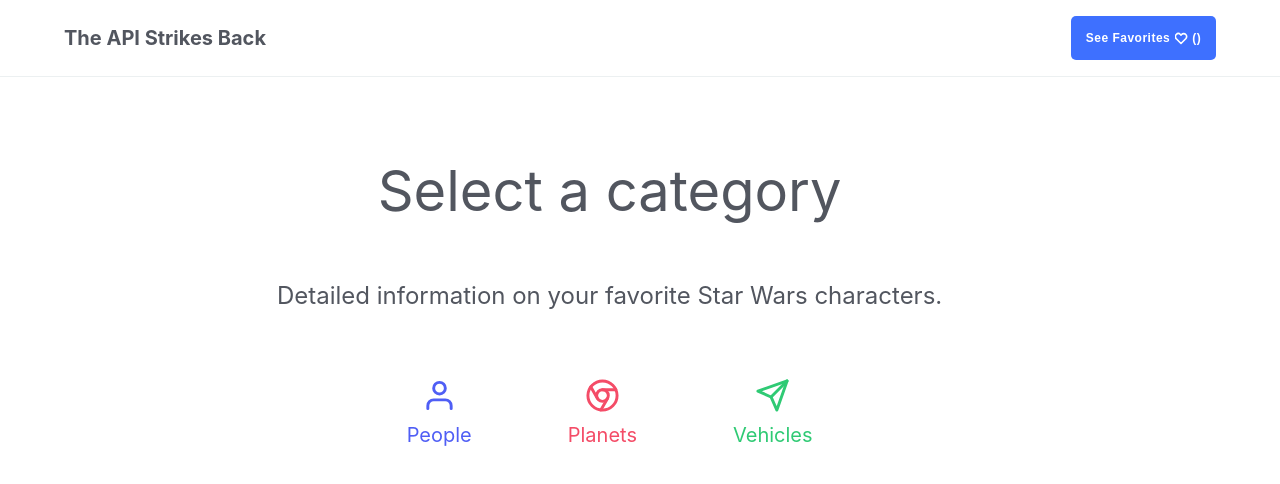
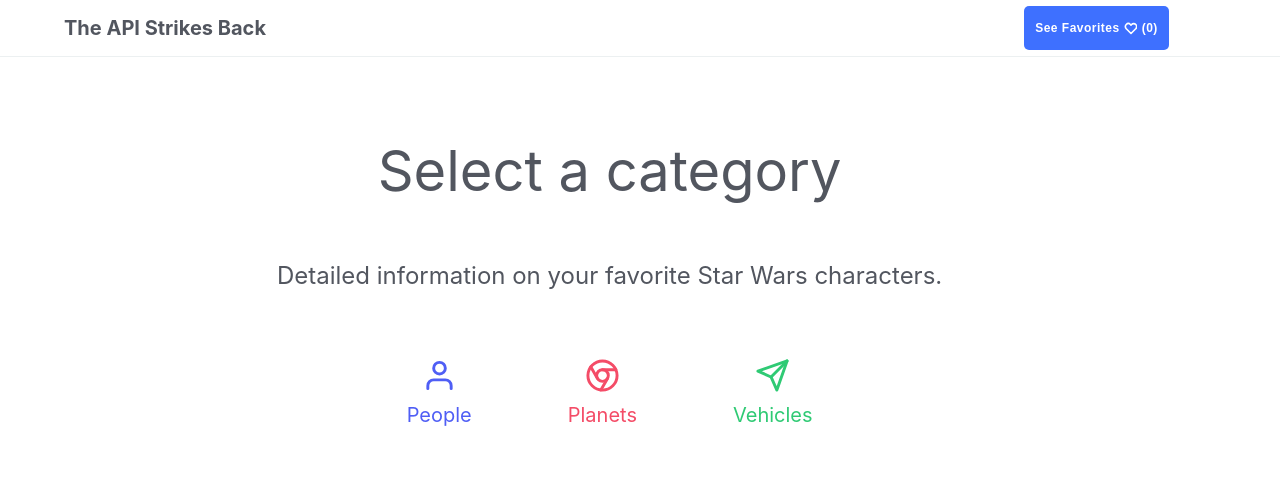
Before and after one commit to patrickxrivera/star-wars-tracker, a React (Create React App) app: page / in a window 1280 px wide. Shown: the top 484 px of the page. Built offline with nearby package versions, Linux system fonts and the light colour scheme.

Commit message:
Got favorites state to persist across home and results endpoints

```diff
--- a/src/components/App/App.jsx
+++ b/src/components/App/App.jsx
@@ -10,7 +10,7 @@ const App = () => (
     <div>
       <Switch>
         <Route exact path="/" component={Home} />
-        <Route exact path="/results" component={ResultsContainer} />
+        <Route path="/results" component={ResultsContainer} />
       </Switch>
     </div>
   </Router>
--- a/src/components/Home/Home.jsx
+++ b/src/components/Home/Home.jsx
@@ -9,7 +9,9 @@ const Home = () => (
     <NavBar />
     <Container>
       <Title>Select a category</Title>
-      <Subscript>Detailed information on your favorite Star Wars characters.</Subscript>
+      <Subscript>
+        Detailed information on your favorite Star Wars characters.
+      </Subscript>
       <CategoriesContainer />
     </Container>
   </div>
--- a/src/components/Nav/NavFavoriteBtn/NavFavoriteBtn.jsx
+++ b/src/components/Nav/NavFavoriteBtn/NavFavoriteBtn.jsx
@@ -1,11 +1,15 @@
 import React from 'react';
 
 import { Btn, SmallHeart } from './NavFavoriteBtnStyles.jsx';
+import { getNumOf } from '../../Results/ResultsContainer/helpers/resultsContainerHelpers';
 
-const NavFavoriteBtn = ({ selected, numOfFavorites }) => (
-  <Btn type={selected}>
-    See Favorites <SmallHeart /> ({numOfFavorites})
-  </Btn>
-);
+const NavFavoriteBtn = ({ selected }) => {
+  const numOfFavorites = getNumOf('favorites');
+  return (
+    <Btn type={selected}>
+      See Favorites <SmallHeart /> ({numOfFavorites})
+    </Btn>
+  );
+};
 
 export default NavFavoriteBtn;
--- a/src/components/Nav/NavFavoriteBtn/NavFavoriteBtnStyles.jsx
+++ b/src/components/Nav/NavFavoriteBtn/NavFavoriteBtnStyles.jsx
@@ -3,10 +3,12 @@ import { Heart } from 'react-feather';
 import { getBgColorFrom } from '../../Results/ResultCard/helpers/resultCardStylesHelpers';
 
 const Btn = styled.button`
+  position: fixed;
+  transform: translateX(960px);
   display: flex;
   align-items: center;
   justify-content: center;
-  z-index: 100;
+  z-index: 10000;
   width: 145px;
   height: 44px;
   background: ${props => getBgColorFrom({ ...props }) || '#3e70ff'};
--- a/src/components/Results/ResultsContainer/ResultsContainer.jsx
+++ b/src/components/Results/ResultsContainer/ResultsContainer.jsx
@@ -139,20 +139,13 @@ class ResultsContainer extends Component {
   }
 
   render() {
-    const {
-      selected,
-      results,
-      initialLoad,
-      loadOnClick,
-      numOfFavorites
-    } = this.state;
-    const navProps = { selected, numOfFavorites };
+    const { selected, results, initialLoad, loadOnClick } = this.state;
 
     if (initialLoad) return <Loading />;
 
     return (
       <div>
-        <NavBar {...navProps} />
+        <NavBar selected={selected} />
         <ThemeProvider theme={resultsPage}>
           <CategoriesContainer selected={selected} />
         </ThemeProvider>
--- a/src/components/Results/ResultsContainer/helpers/resultsContainerHelpers.js
+++ b/src/components/Results/ResultsContainer/helpers/resultsContainerHelpers.js
@@ -6,9 +6,9 @@ export const getAnimationFrom = ({ fadeUp }) => {
     : `1200ms ${fadeIn} 600ms forwards`;
 };
 
-export const getNumOf = () => {
-  const allFavorites = JSON.parse(localStorage.getItem('favorites'));
-  return allFavorites.length;
+export const getNumOf = key => {
+  const list = JSON.parse(localStorage.getItem(key));
+  return list ? list.length : 0;
 };
 
 export const getLocalStorageFor = key => JSON.parse(localStorage.getItem(key));
```
